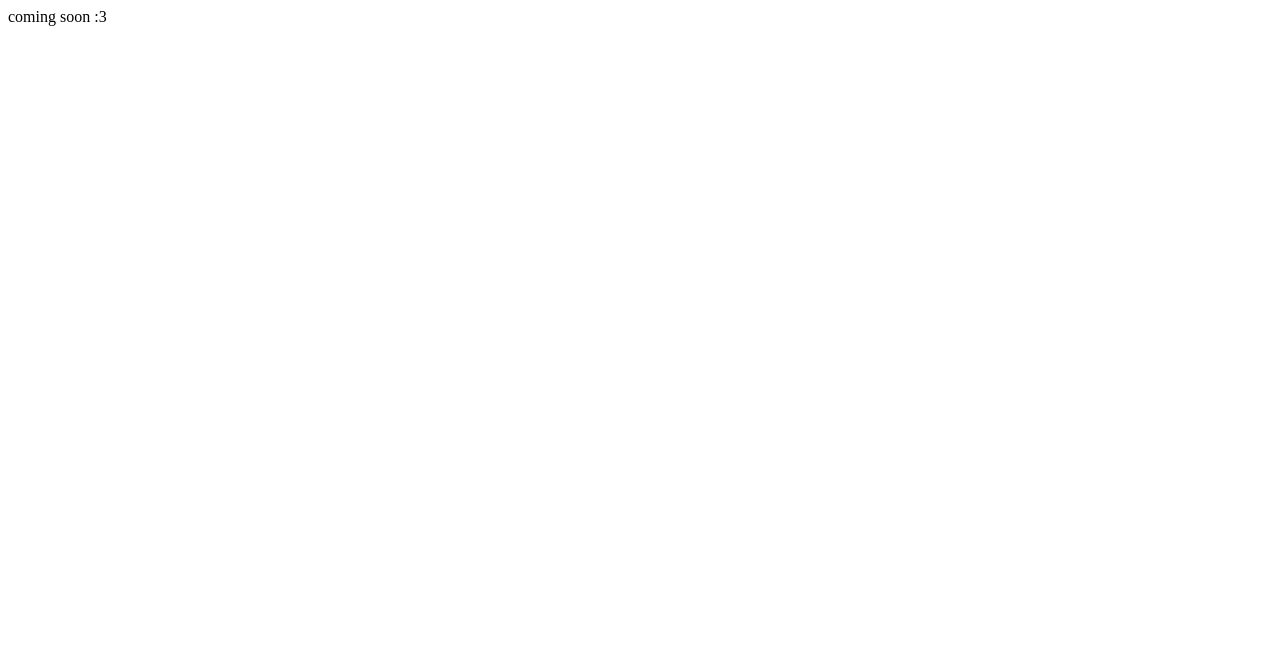
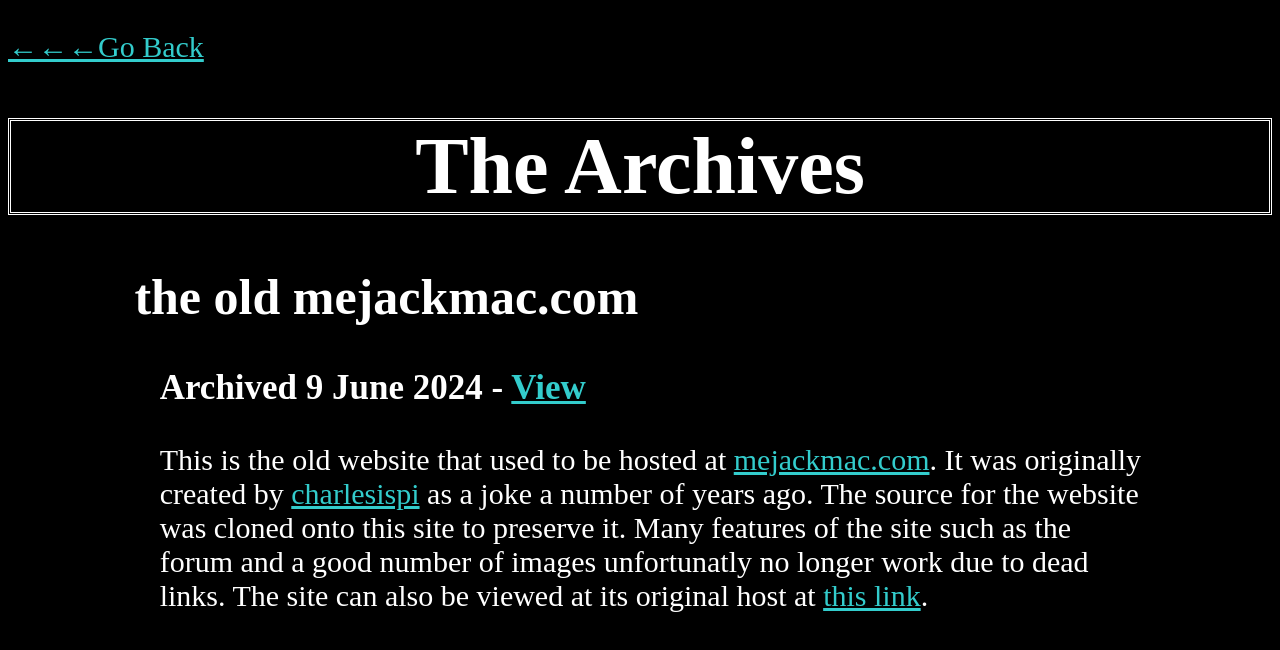
Before and after one commit to mejackmac/mejackmac.github.io, a plain HTML site: page archives/index.html in a window 1280 px wide. Drawn offline with Linux system fonts and the light colour scheme.

Commit message:
meow meow i am a cat i am going to bed

```diff
--- a/archives/index.html
+++ b/archives/index.html
@@ -1 +1,43 @@
-coming soon :3
+<!DOCTYPE html>
+<html>
+    <head>
+        <title>le archives</title>
+        <style>
+            body {
+                background-color: #000000;
+                color: #ffffff;
+            }
+            h1 {
+                text-align: center;
+                font-size: 80px;
+                border-style: double;
+                border: 5%;
+            }
+            h2 {
+                padding-left: 10%;
+                font-size: 50px;
+            }
+            h3 {
+                padding-left: 12%;
+                font-size: 35px;
+            }
+            p {
+                font-size: 30px;
+            }
+            a {
+                color: #33cccc;
+            }
+            p.entry {
+                padding-left: 12%;
+                padding-right: 10%;
+            }
+        </style>
+    </head>
+    <body>
+        <p><a href=="../">←←←Go Back</a></p>
+        <h1>The Archives</h1>
+        <h2>the old mejackmac.com</h2>
+        <h3>Archived 9 June 2024 - <a href="oldsite/">View</a></h3>
+        <p class="entry">This is the old website that used to be hosted at <a href="https://mejackmac.com">mejackmac.com</a>. It was originally created by <a href="https://charlesispi.com">charlesispi</a> as a joke a number of years ago. The source for the website was cloned onto this site to preserve it. Many features of the site such as the forum and a good number of images unfortunatly no longer work due to dead links. The site can also be viewed at its original host at <a href="https://mejackmacdotcom.netlify.app/">this link</a>.</p>
+    </body>
+</html>
```
Also changed, not shown: 404.html (added, +16 -0 lines).
